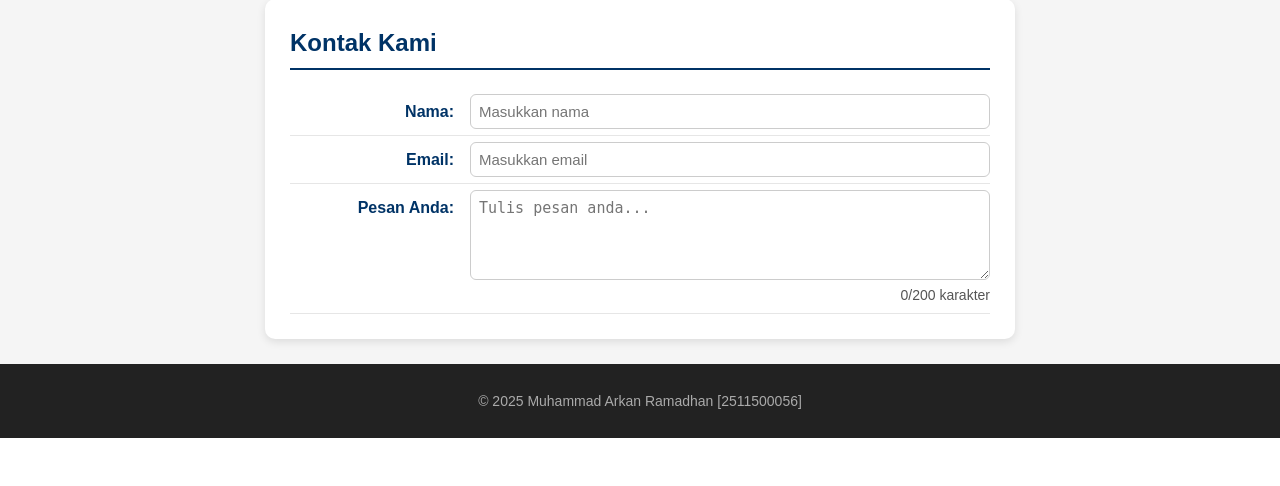
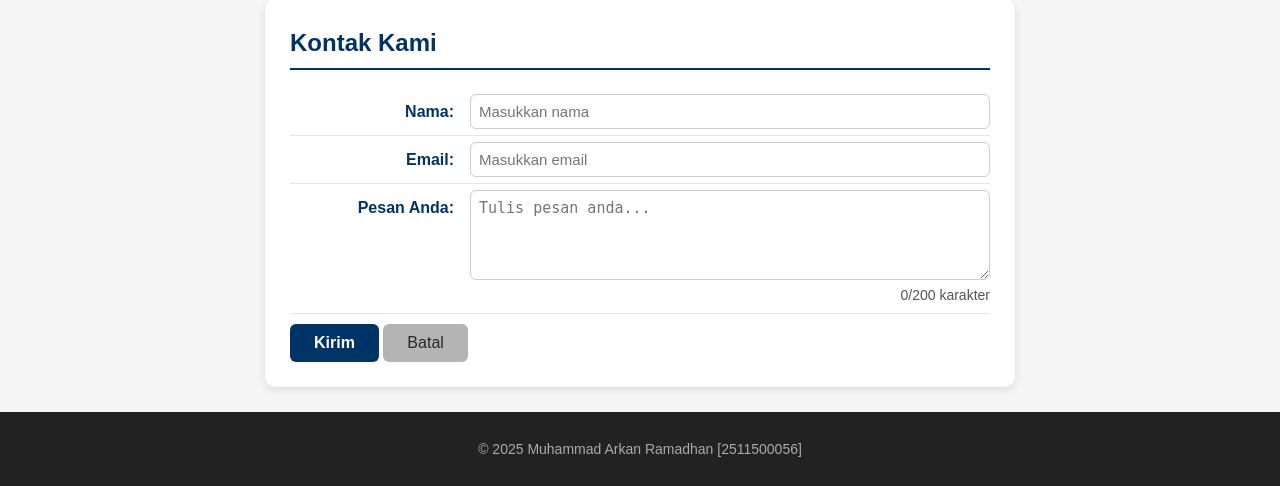
Before and after one commit to ArkanRequiem7/2511500056-PWB-TI1B-2526O, a PHP site: page /pertemuan-08/index.php in a window 1280 px wide. Shown: the part 2149-2635 px from the top of the page. Before the commit the page ends 2587 px from the top, so only its background shows below. Run offline with PHP 8.4, Linux system fonts and the light colour scheme.

Commit message:
membuat file proses_data.php

```diff
--- a/pertemuan-08/index.php
+++ b/pertemuan-08/index.php
@@ -112,6 +112,8 @@ $sespesan = $_SESSION["sespesan"] ?? "";
           <textarea id="txtPesan" name="txtPesan" rows="4" placeholder="Tulis pesan anda..." required></textarea>
           <small id="charCount">0/200 karakter</small>
         </label>
+        <button type="submit">Kirim</button>
+          <button type="reset">Batal</button>
 </form>
 
       <?php if (!empty($sesnama)): ?>
```
